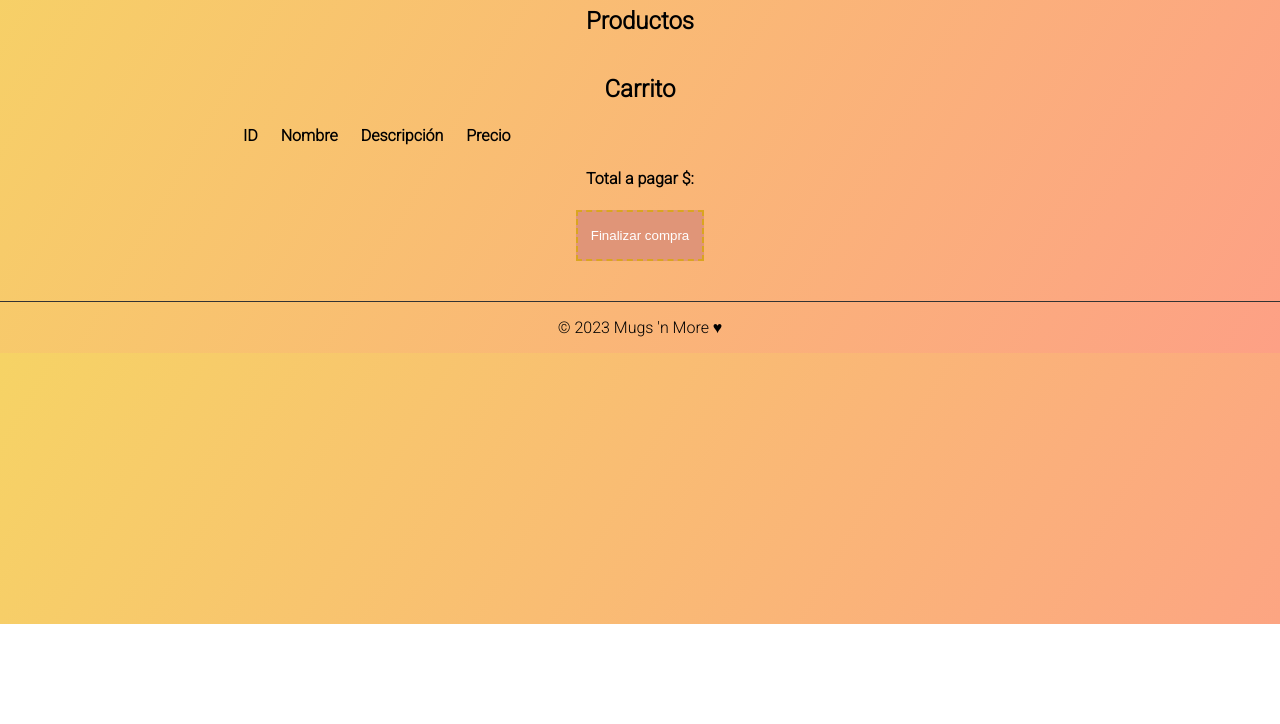
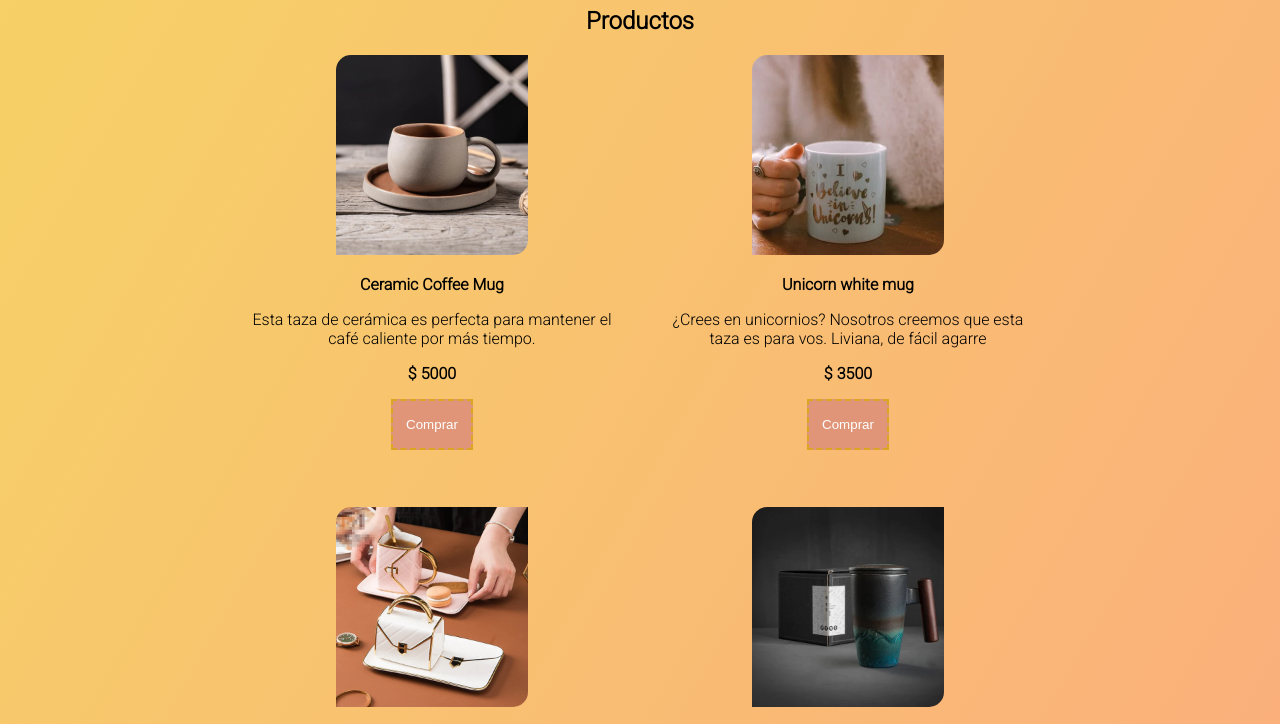
Before and after one commit to MarieAlx/3preentrega43100Yern, a plain HTML site: page index.html in a window 1280 px wide. Shown: the part 176-900 px from the top of the page. Before the commit the page ends 800 px from the top, so only its background shows below. Drawn offline with nearby package versions, Linux system fonts and the light colour scheme; a web font is replaced by a local one.

Commit message:
tercera preentrega segundo commit

```diff
--- a/main.js
+++ b/app.js
@@ -1,4 +1,4 @@
-let carrito = JSON.parse(localStorage.getItem("carrito")) || carrito;
+let carrito = JSON.parse(localStorage.getItem("carrito")) || [];
 
 let contenedor = document.getElementById("misprods");
 
--- a/index.html
+++ b/index.html
@@ -4,12 +4,9 @@
         <meta charset="UTF-8">
         <meta http-equiv="X-UA-Compatible" content="IE=edge">
         <meta name="viewport" content="width=device-width, initial-scale=1.0">
-
         <!-- Bootstrap icons -->
         <link rel="stylesheet" href="https://cdn.jsdelivr.net/npm/bootstrap-icons@1.10.5/font/bootstrap-icons.css" />
-
-
-        <!-- CSS Styles -->
+                <!-- CSS Styles -->
         <link rel="stylesheet" href="styles.css" />
         <link rel="preconnect" href="https://fonts.googleapis.com">
         <link rel="preconnect" href="https://fonts.gstatic.com" crossorigin>
@@ -71,7 +68,9 @@
 
 
         <!-- Scripts -->
+
         <script src="productos.js"></script>
-        <script src="main.js"></script>
+        <script src="app.js"></script>
+
     </body>
 </html>
```
